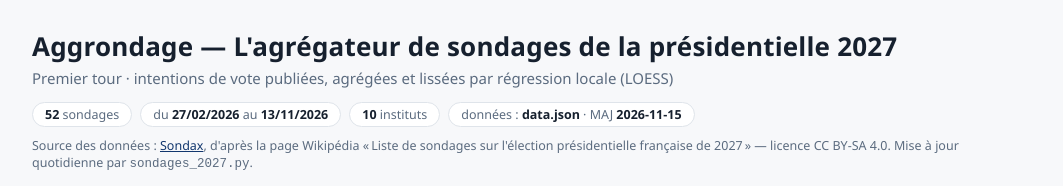
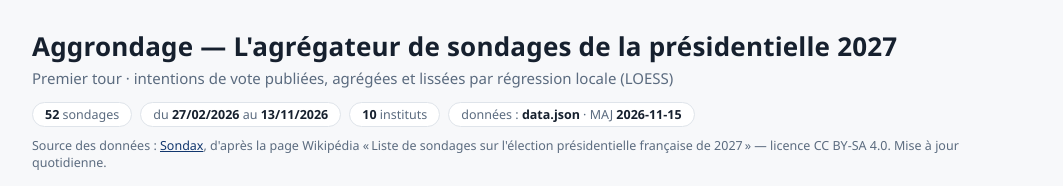
Before and after one commit to pialdama/Aggrondage, a plain HTML site: page index.html in a window 1280 px wide. Shown: the top 186 px of the page, without its empty margins (108-1171 px from the left). Drawn offline with Linux system fonts and the light colour scheme.

Commit message:
Update index.html

```diff
--- a/index.html
+++ b/index.html
@@ -85,7 +85,7 @@
   <h1>Aggrondage — L'agrégateur de sondages de la présidentielle 2027</h1>
   <p class="sous">Premier tour · intentions de vote publiées, agrégées et lissées par régression locale (LOESS)</p>
   <div class="meta" id="meta"></div>
-  <p class="source">Source des données : <a href="https://sondax.fr" target="_blank" rel="noopener">Sondax</a>, d'après la page Wikipédia «&#8239;Liste de sondages sur l'élection présidentielle française de 2027&#8239;» — licence CC&nbsp;BY-SA&nbsp;4.0. Mise à jour quotidienne par <code>sondages_2027.py</code>.</p>
+  <p class="source">Source des données : <a href="https://sondax.fr" target="_blank" rel="noopener">Sondax</a>, d'après la page Wikipédia «&#8239;Liste de sondages sur l'élection présidentielle française de 2027&#8239;» — licence CC&nbsp;BY-SA&nbsp;4.0. Mise à jour quotidienne.</p>
 </header>
 
 <main>
```
